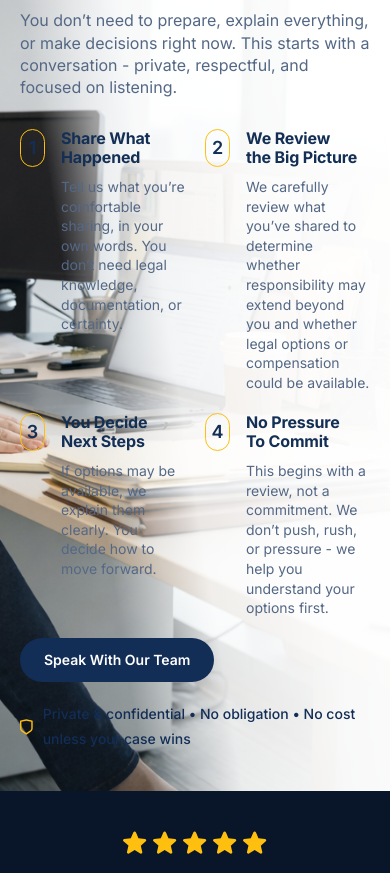
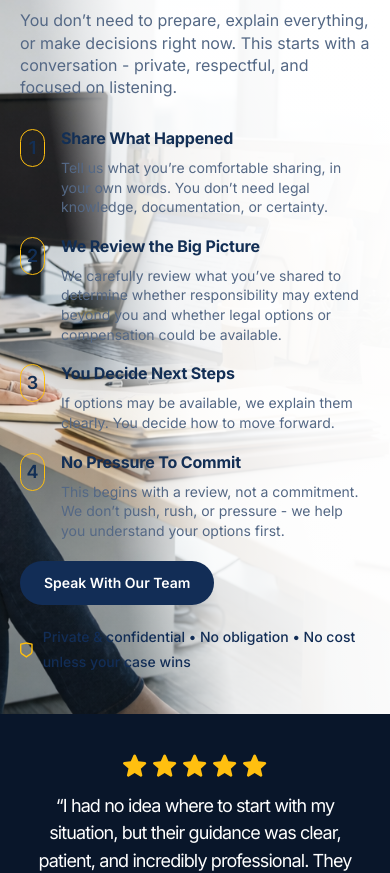
Before and after one commit to Ignition-Point/helplaw-nextjs, a Next.js app: page / in a window 390 px wide. Shown: the part 2720-3593 px from the top of the page. Built offline with nearby package versions, Linux system fonts and the light colour scheme.

Commit message:
feat: reponsive done

```diff
--- a/src/app/page.tsx
+++ b/src/app/page.tsx
@@ -420,7 +420,7 @@
               </p>
             </div>
 
-            <div className="grid grid-cols-2 lg:grid-cols-1 gap-[20px] lg:grid-cols-[290px_335px] xl:grid-cols-[300px_335px] justify-center gap-[7px] gap-y-[20px]">
+            <div className="grid  grid-cols-1 md:grid-cols-2 gap-[20px] lg:grid-cols-[290px_335px] xl:grid-cols-[300px_335px] justify-center gap-[7px] gap-y-[20px]">
               {[
                 {
                   step: "1",
```
